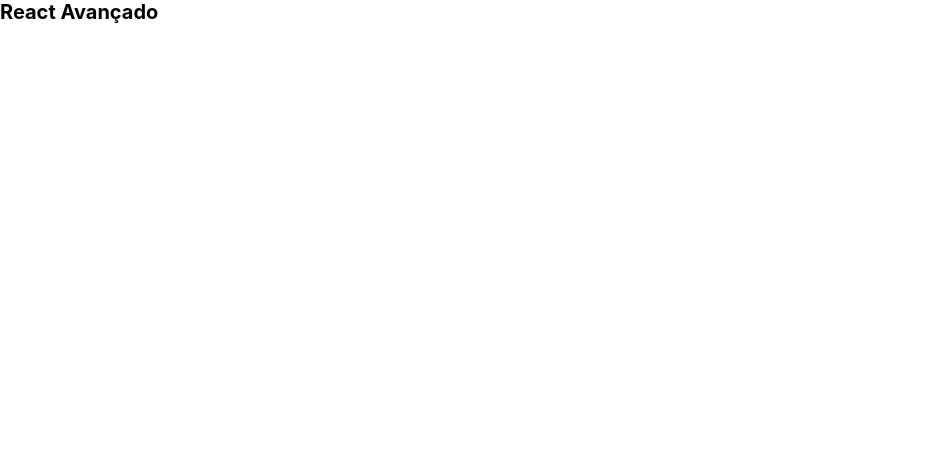
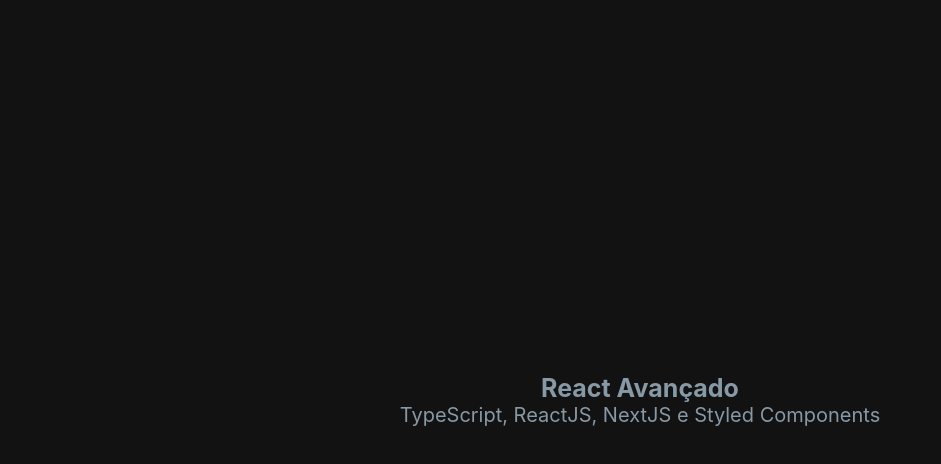
Before and after one commit to PabloFerreiraB/boilerplate, a Next.js app: page / in a window 1280 px wide. Shown: the top 464 px of the page, without its empty margins (0-941 px from the left). Built offline with nearby package versions, Linux system fonts and the light colour scheme.

Commit message:
Criando estilos no primeiro componente

```diff
--- a/package.json
+++ b/package.json
@@ -45,6 +45,7 @@
     "eslint-plugin-react-hooks": "^4.2.0",
     "husky": "^6.0.0",
     "jest": "^26.6.3",
+    "jest-styled-components": "^7.0.3",
     "lint-staged": "^10.5.4",
     "prettier": "2.2.1",
     "typescript": "^4.2.3"
--- a/src/components/Main/index.tsx
+++ b/src/components/Main/index.tsx
@@ -1,7 +1,12 @@
+import * as S from './styles'
+
 const Main = () => (
-  <main>
-    <h1>React Avançado</h1>
-  </main>
+  <S.Wrapper>
+    <S.Title>React Avançado</S.Title>
+    <S.Description>
+      TypeScript, ReactJS, NextJS e Styled Components
+    </S.Description>
+  </S.Wrapper>
 )
 
 export default Main
--- /dev/null
+++ b/src/components/Main/styles.ts
@@ -0,0 +1,23 @@
+import styled from 'styled-components'
+
+export const Wrapper = styled.main`
+  background-color: #121212;
+  color: #8899a6;
+  width: 100%;
+  height: 100%;
+  padding: 3rem;
+  display: flex;
+  flex-direction: column;
+  text-align: center;
+  align-items: center;
+  justify-content: center;
+`
+
+export const Title = styled.h1`
+  font-size: 2.5rem;
+`
+
+export const Description = styled.h2`
+  font-size: 2rem;
+  font-weight: 400;
+`
```
Also changed, not shown: src/components/Main/test.tsx (+9 -0 lines), .jest/setup.ts, 2 other files (tests, documents, lock files or other folders).
